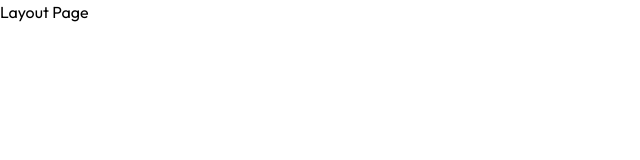
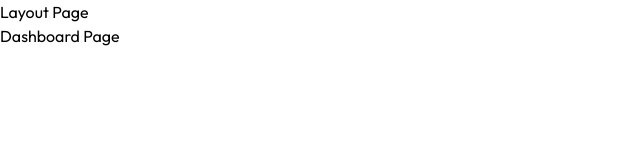
Before and after one commit to Kanish1012/KaniCV, a React (Vite) app in the folder client/: page /app in a window 1280 px wide. Shown: the top 160 px of the page, without its empty margins (0-640 px from the left). Built offline with nearby package versions, Linux system fonts and the light colour scheme.

Commit message:
Refactor routing and layout structure

```diff
--- a/client/src/App.jsx
+++ b/client/src/App.jsx
@@ -4,16 +4,25 @@ import Home from "./pages/Home";
 import Layout from "./pages/Layout";
 import Dashboard from "./pages/Dashboard";
 import ResumeBuilder from "./pages/ResumeBuilder";
+import Preview from "./pages/Preview";
+import Login from "./pages/Login";
 
 const App = () => {
     return (
         <>
             <Routes>
-                <Route path="/" element={<Home />}/>
+                <Route path="/" element={<Home />} />
+
                 <Route path="app" element={<Layout />}>
-                    <Route index element={<Dashboard/>}/>
-                    <Route path="builder/:resumeId" element={<ResumeBuilder/>}/>
+                    <Route index element={<Dashboard />} />
+                    <Route
+                        path="builder/:resumeId"
+                        element={<ResumeBuilder />}
+                    />
                 </Route>
+
+                <Route path="view/:resumeId" element={<Preview />} />
+                <Route path="login" element={<Login />} />
             </Routes>
         </>
     );
--- a/client/src/pages/Layout.jsx
+++ b/client/src/pages/Layout.jsx
@@ -1,9 +1,15 @@
-import React from 'react'
+import React from "react";
+import { Outlet } from "react-router-dom";
 
 const Layout = () => {
-  return (
-    <div>Layout Page</div>
-  )
-}
+    return (
+        <div>
+            <h1>Layout Page</h1>
+            <div>
+                <Outlet />
+            </div>
+        </div>
+    );
+};
 
-export default Layout
+export default Layout;
```
